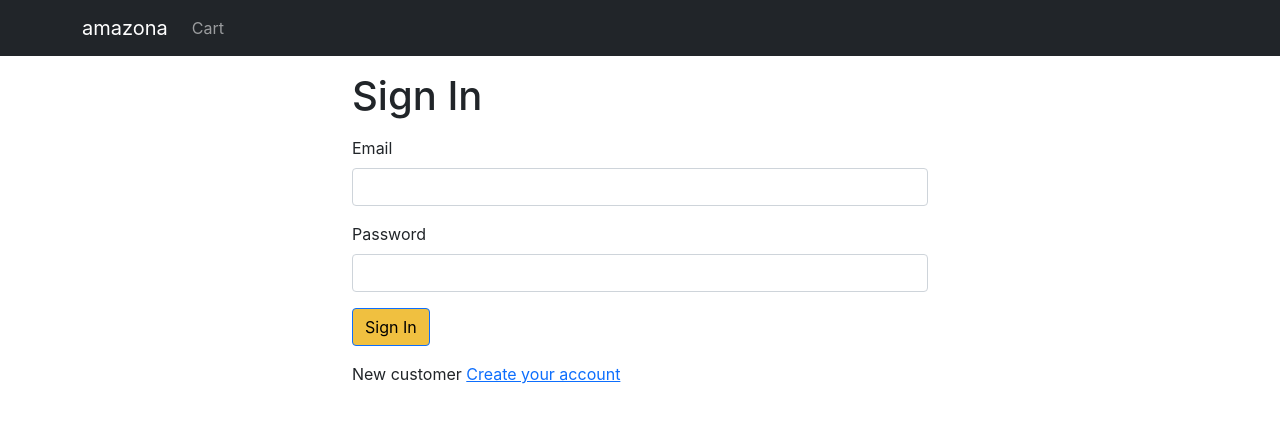
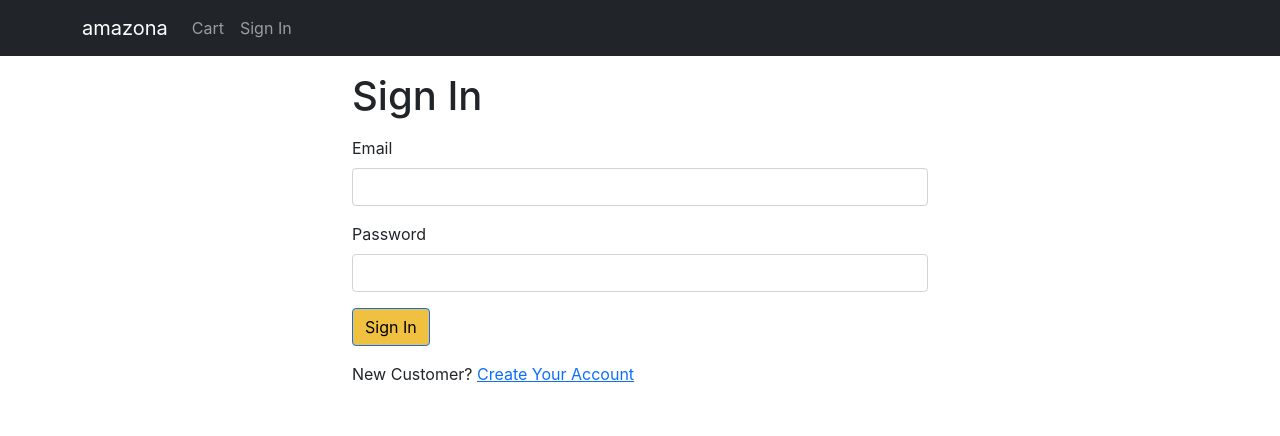
Before and after one commit to dcarroll9398/mern623, a React (Create React App) app in the folder frontend/: page /signin in a window 1280 px wide. Shown: the top 436 px of the page. Built offline with nearby package versions, Linux system fonts and the light colour scheme.

Commit message:
Video-23

```diff
--- a/frontend/package.json
+++ b/frontend/package.json
@@ -16,6 +16,7 @@
     "react-router-bootstrap": "^0.26.1",
     "react-router-dom": "^6.3.0",
     "react-scripts": "5.0.1",
+    "react-toastify": "^9.0.7",
     "use-reducer-logger": "^1.0.2",
     "web-vitals": "^2.1.4"
   },
--- a/frontend/src/App.js
+++ b/frontend/src/App.js
@@ -1,7 +1,9 @@
 import { BrowserRouter, Route, Routes } from 'react-router-dom';
 import HomeScreen from './screens/HomeScreen';
 import ProductScreen from './screens/ProductScreen';
-import { Badge, Container, Nav, Navbar } from 'react-bootstrap';
+import { Badge, Container, Nav, Navbar, NavDropdown } from 'react-bootstrap';
+import { ToastContainer } from 'react-toastify';
+import 'react-toastify/dist/ReactToastify.css';
 import { LinkContainer } from 'react-router-bootstrap';
 import { Link } from 'react-router-dom';
 import { useContext } from 'react';
@@ -10,11 +12,18 @@
 import SigninScreen from './screens/SigninScreen';
 
 function App() {
-  const { state } = useContext(Store);
-  const { cart } = state;
+  const { state, dispatch: ctxDispatch } = useContext(Store);
+  const { cart, userInfo } = state;
+
+  const signoutHandler = async () => {
+    ctxDispatch({ type: 'USER_SIGNOUT' });
+    localStorage.removeItem('userInfo');
+  };
+
   return (
     <BrowserRouter>
       <div className="d-flex flex-column site-container">
+        <ToastContainer position="bottom-center" limit={1} />
         <header>
           <Navbar bg="dark" variant="dark">
             <Container>
@@ -30,6 +39,28 @@
                     </Badge>
                   )}
                 </Link>
+                {userInfo ? (
+                  <NavDropdown title={userInfo.name} id="basic-nav-dropdown">
+                    <LinkContainer to="/profile">
+                      <NavDropdown.Item>User Profile</NavDropdown.Item>
+                    </LinkContainer>
+                    <LinkContainer to="/orderhistory">
+                      <NavDropdown.Item>Order History</NavDropdown.Item>
+                    </LinkContainer>
+                    <NavDropdown.Divider />
+                    <Link
+                      className="dropdown-item"
+                      to="#signout"
+                      onClick={signoutHandler}
+                    >
+                      Sign Out
+                    </Link>
+                  </NavDropdown>
+                ) : (
+                  <Link className="nav-link" to="/signin">
+                    Sign In
+                  </Link>
+                )}
               </Nav>
             </Container>
           </Navbar>
--- a/frontend/src/Store.js
+++ b/frontend/src/Store.js
@@ -3,6 +3,10 @@
 export const Store = createContext();
 
 const initialState = {
+  userInfo: localStorage.getItem('userInfo')
+    ? JSON.parse(localStorage.getItem('userInfo'))
+    : null,
+
   cart: {
     cartItems: localStorage.getItem('cartItems')
       ? JSON.parse(localStorage.getItem('cartItems'))
@@ -31,6 +35,13 @@
       localStorage.setItem('cartItems', JSON.stringify(cartItems));
       return { ...state, cart: { ...state.cart, cartItems } };
     }
+    case 'USER_SIGNIN':
+      return { ...state, userInfo: action.payload };
+    case 'USER_SIGNOUT':
+      return {
+        ...state,
+        userInfo: null,
+      };
     default:
       return state;
   }
--- a/frontend/src/screens/SigninScreen.js
+++ b/frontend/src/screens/SigninScreen.js
@@ -1,33 +1,74 @@
-import React from 'react';
+import React, { useContext, useState } from 'react';
 import { Button, Container, Form } from 'react-bootstrap';
 import { Helmet } from 'react-helmet-async';
-import { Link, useLocation } from 'react-router-dom';
+import { Link, useLocation, useNavigate } from 'react-router-dom';
+import { Store } from '../Store';
+import Axios from 'axios';
+import { useEffect } from 'react';
+import { toast } from 'react-toastify';
+import { getError } from '../utils';
 
 export default function SigninScreen() {
+  const navigate = useNavigate();
+  const [email, setEmail] = useState('');
+  const [password, setPassword] = useState('');
+  const { state, dispatch: ctxDispatch } = useContext(Store);
+  const { userInfo } = state;
+
   const { search } = useLocation();
-  const redirectInUrl = new URLSearchParams(search).get('redirect');
-  const redirect = redirectInUrl ? redirectInUrl : '/';
+  const redirectUrl = new URLSearchParams(search).get('redirect');
+  const redirect = redirectUrl ? redirectUrl : '/';
+
+  const submitHandler = async (e) => {
+    e.preventDefault();
+    try {
+      const { data } = await Axios.post('/api/users/signin', {
+        email,
+        password,
+      });
+      ctxDispatch({ type: 'USER_SIGNIN', payload: data });
+      localStorage.setItem('userInfo', JSON.stringify(data));
+      navigate(redirect || '/');
+    } catch (err) {
+      toast.error(getError(err));
+    }
+  };
+
+  useEffect(() => {
+    if (userInfo) {
+      navigate(redirect);
+    }
+  }, [navigate, userInfo, redirect]);
+
   return (
     <Container className="small-container">
       <Helmet>
         <title>Sign In</title>
       </Helmet>
       <h1 className="my-3">Sign In</h1>
-      <Form>
+      <Form onSubmit={submitHandler}>
         <Form.Group className="mb-3" controlId="email">
           <Form.Label>Email</Form.Label>
-          <Form.Control type="email" required></Form.Control>
+          <Form.Control
+            type="email"
+            required
+            onChange={(e) => setEmail(e.target.value)}
+          />
         </Form.Group>
         <Form.Group className="mb-3" controlId="password">
           <Form.Label>Password</Form.Label>
-          <Form.Control type="password" required></Form.Control>
+          <Form.Control
+            type="password"
+            required
+            onChange={(e) => setPassword(e.target.value)}
+          />
         </Form.Group>
         <div className="mb-3">
           <Button type="submit">Sign In</Button>
         </div>
         <div className="mb-3">
-          New customer{' '}
-          <Link to={`/signup?redirect=${redirect}`}>Create your account</Link>
+          New Customer?{' '}
+          <Link to={`/signup?redirect=${redirect}`}>Create Your Account</Link>
         </div>
       </Form>
     </Container>
```
Also changed, not shown: 2 other files (tests, documents, lock files or other folders).
